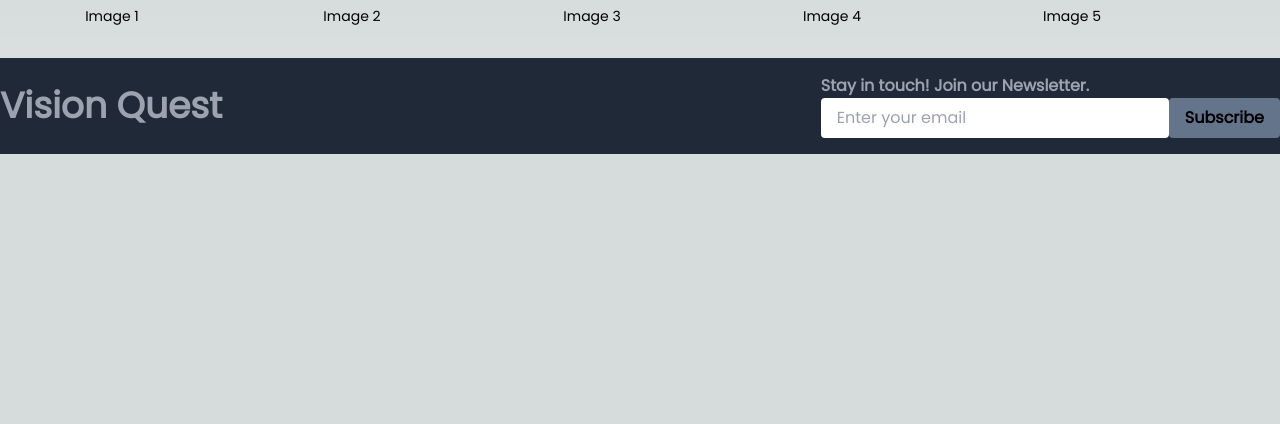
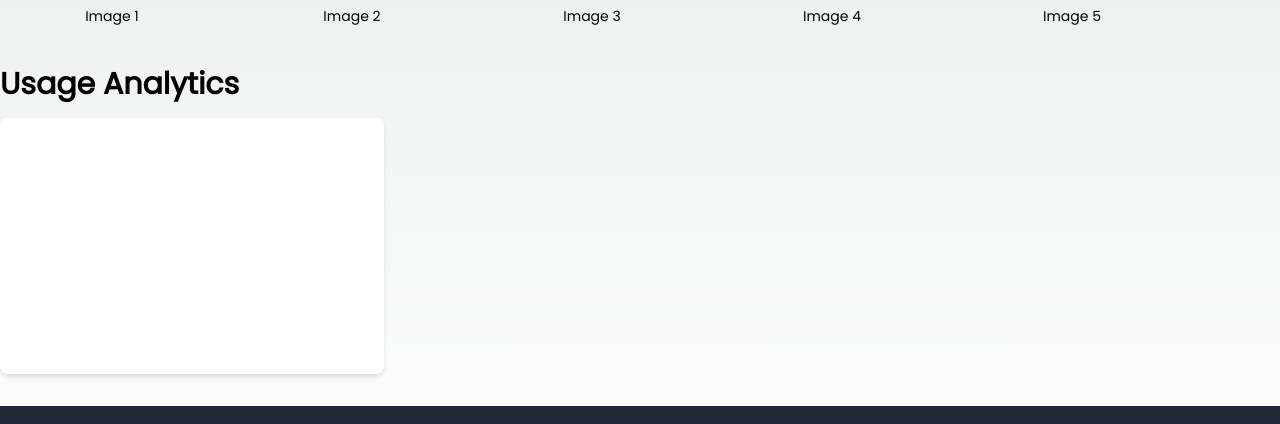
Before and after one commit to raeez21/vision_quest, a Next.js app in the folder frontend_vision_quest/: page /dashboard in a window 1280 px wide. Shown: the part 818-1242 px from the top of the page. Before the commit the page ends 972 px from the top, so only its background shows below. Built offline with nearby package versions, Linux system fonts and the light colour scheme.

Commit message:
chart commented

```diff
--- a/frontend_vision_quest/package.json
+++ b/frontend_vision_quest/package.json
@@ -10,6 +10,7 @@
   },
   "dependencies": {
     "autoprefixer": "10.4.14",
+    "chart.js": "^4.3.3",
     "eslint": "8.46.0",
     "eslint-config-next": "13.4.13",
     "next": "13.4.13",
--- a/frontend_vision_quest/src/app/dashboard/page.js
+++ b/frontend_vision_quest/src/app/dashboard/page.js
@@ -1,5 +1,9 @@
+// "use client"
+
 import Header from "../../../components/Header";
 import Footer from "../../../components/Footer";
+// import { useEffect, useRef } from "react";
+// import Chart from 'chart.js/auto';
 
 const imageUrls = [
     { url: 'image_url_1.jpg', caption: 'Image 1' },
@@ -7,12 +11,36 @@ const imageUrls = [
     { url: 'image_url_3.jpg', caption: 'Image 3' },
     { url: 'image_url_4.jpg', caption: 'Image 4' },
     { url: 'image_url_5.jpg', caption: 'Image 5' },
-  ];
+];
 
 export default function Page() {
+    // const chartRef = useRef(null);
+
+    // const usageData = {
+    //   labels: ['Monday', 'Tuesday', 'Wednesday', 'Thursday', 'Friday', 'Saturday', 'Sunday'],
+    //   datasets: [
+    //     {
+    //       label: 'Images Analyzed',
+    //       data: [12, 18, 10, 6, 9, 15, 20],
+    //       backgroundColor: 'rgba(75, 192, 192, 0.2)',
+    //       borderColor: 'rgba(75, 192, 192, 1)',
+    //       borderWidth: 1,
+    //     },
+    //   ],
+    // };
+
+    // useEffect(() => {
+    //   const ctx = chartRef.current.getContext('2d');
+
+    //   new Chart(ctx, {
+    //     type: 'line',
+    //     data: usageData,
+    //   });
+    // }, []);
+
     return (
       <>
-        <div className="flex flex-col h-screen justify-between">
+        <div className="flex flex-col justify-between">
             <Header />
             <main className="container mb-auto mx-auto mt-8">
                 <div className="mb-8">
@@ -78,6 +106,12 @@ export default function Page() {
                             </div>
                         </div>
                     </div>
+                    <div className="mb-8 mt-10">
+                        <h2 className="text-3xl font-semibold mb-4">Usage Analytics</h2>
+                        <div className="bg-white h-64 w-96 p-4 rounded-lg shadow-md">
+                            {/* <canvas ref={chartRef} width={400} height={200}></canvas> */}
+                        </div>
+                    </div>
                 </div>
             </main>
             <Footer />
```
Also changed, not shown: 1 other file (tests, documents, lock files or other folders).
